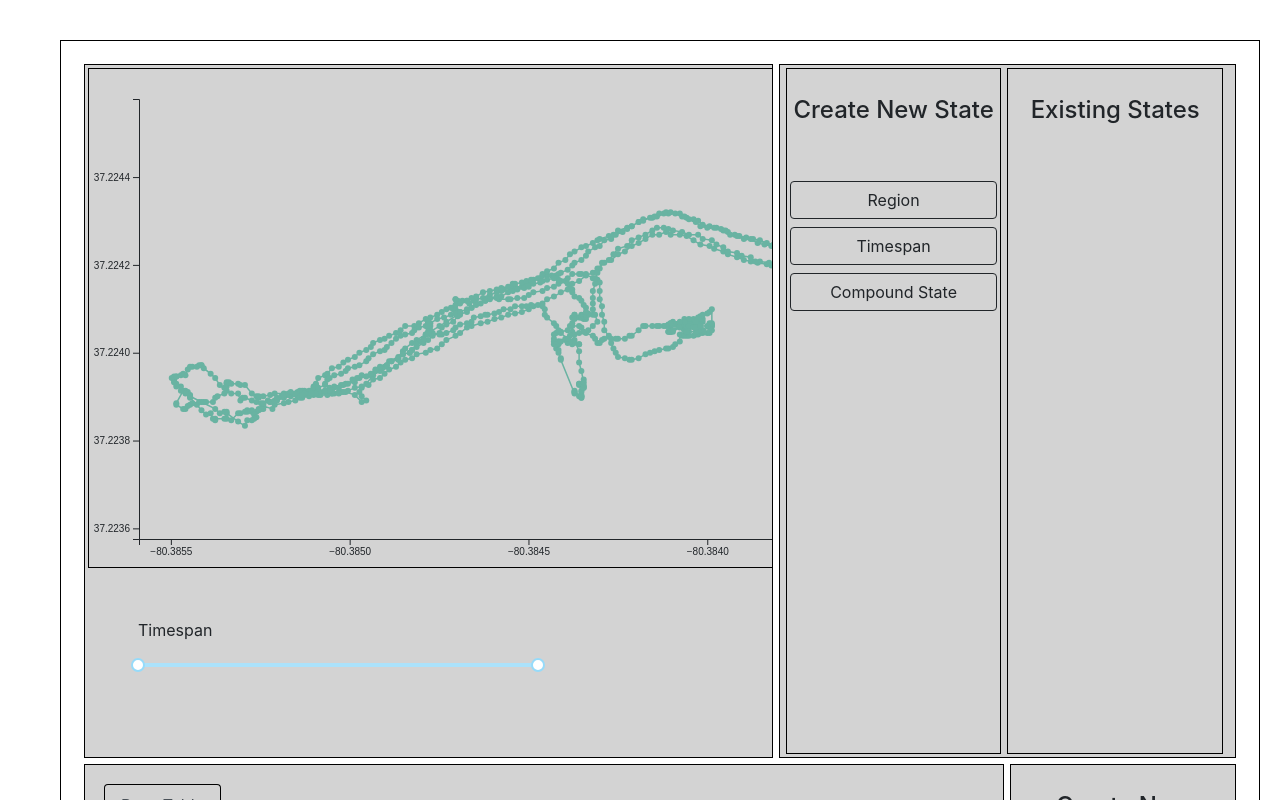
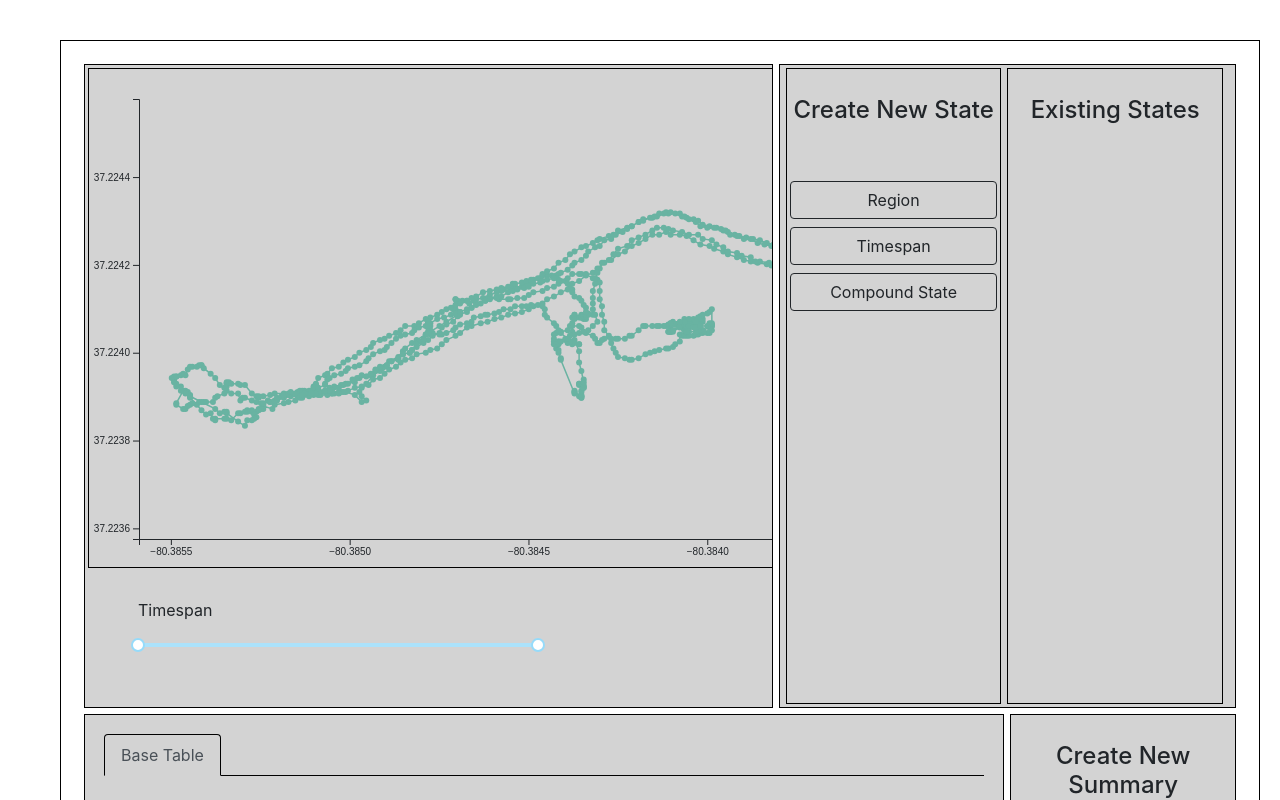
Before and after one commit to echo-lab/SensDat, a React (Create React App) app: page / in a window 1280 px wide. Shown: the top 800 px of the page. Built offline with nearby package versions, Linux system fonts and the light colour scheme.

Commit message:
very minor layout change

```diff
--- a/src/index.css
+++ b/src/index.css
@@ -19,7 +19,7 @@ div.debug {
   border: solid 1px black;
   display: grid;
   grid-template-columns: 20% 20% 20% 20% 20%;
-  grid-template-rows: 700px 700px;
+  grid-template-rows: 650px 700px;
   min-width: 1200px;
   min-height: 1200px;
   padding: 20px;
--- a/src/viz-view.js
+++ b/src/viz-view.js
@@ -95,7 +95,7 @@ export function VizView({ vizData, vizTimespan, uistate, dispatch,
     marginLeft: "0px",
     border: "solid 1px black",
   };
-  const sliderDivStyle = { width: 400, margin: 50 };
+  const sliderDivStyle = { width: 400, "margin-left": 50, "margin-top": 30 };
 
   // Lol - this is probably a bad way to do it... Maybe should pull out
   // the class name 'def-visible' as a constant somewhere.
```
